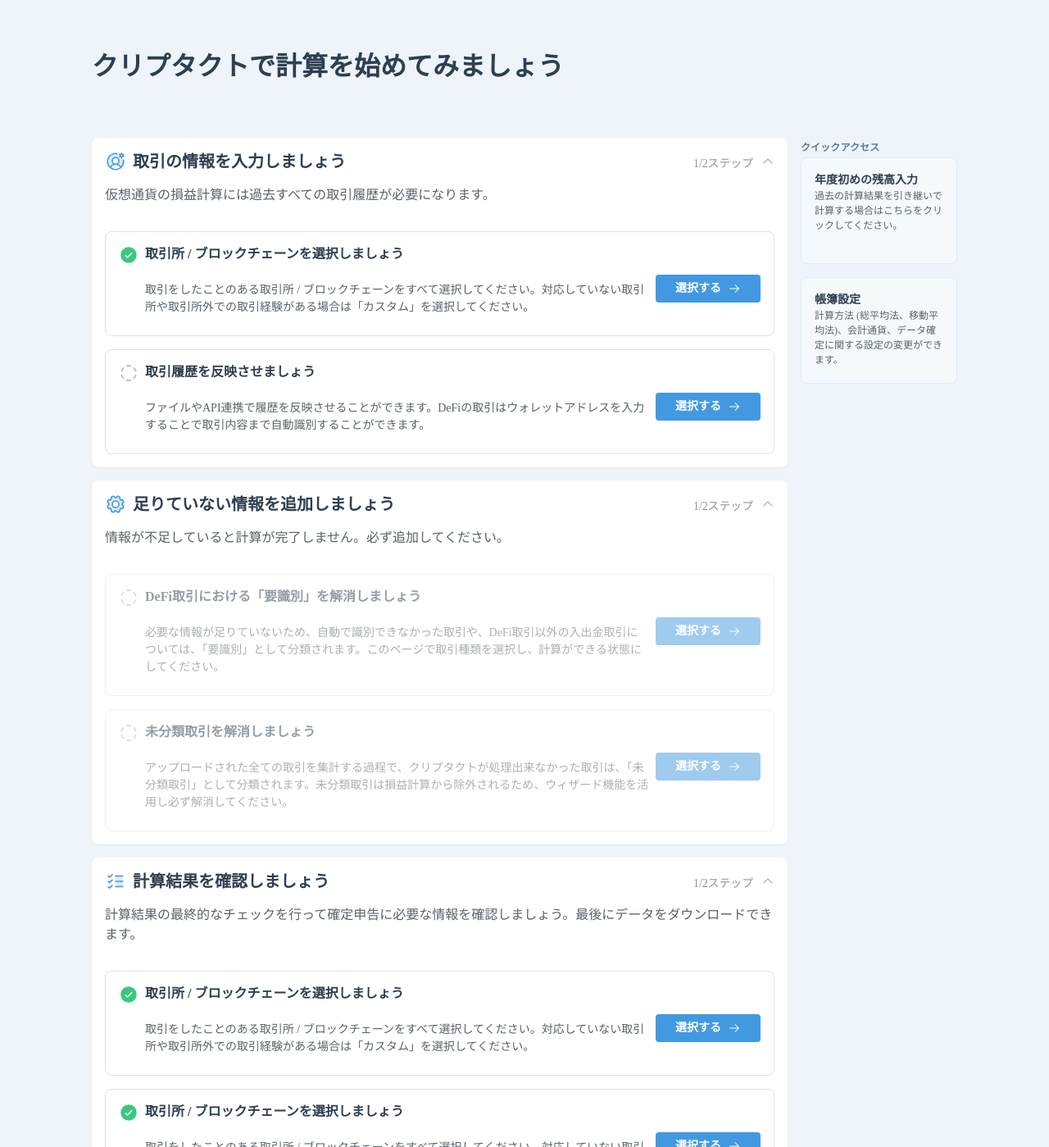
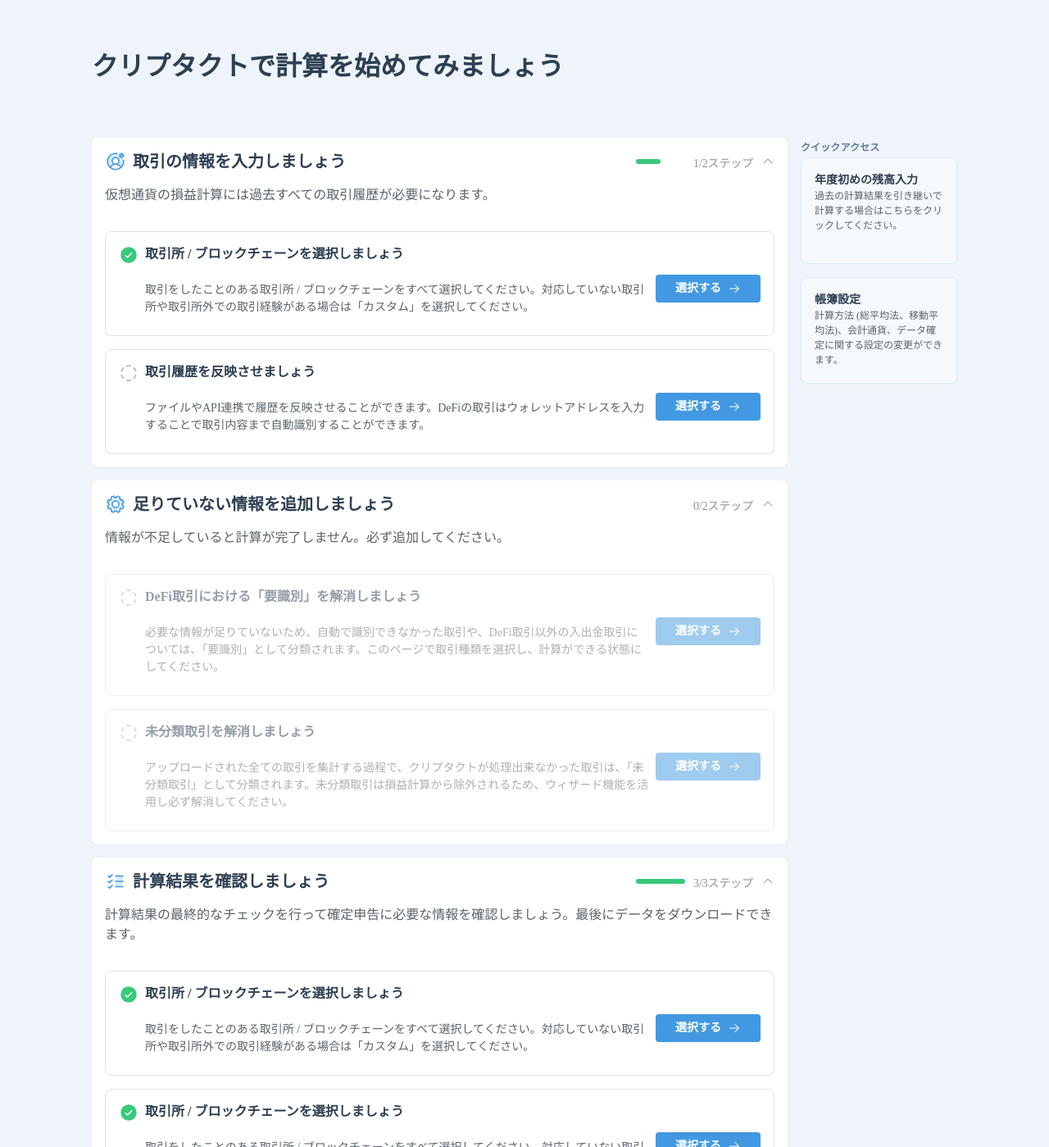
Before and after one commit to fvilar/pafin_exercise, a React (Create React App) app: page / in a window 1280 px wide. Shown: the top 1399 px of the page at 82% size. Built offline with nearby package versions, Linux system fonts and the light colour scheme.

Commit message:
Final hits to match the example

```diff
--- a/src/components/StepContainer.tsx
+++ b/src/components/StepContainer.tsx
@@ -7,12 +7,14 @@
 } from "@phosphor-icons/react";
 import ActionButton from "./ActionButton";
 import Step from "./Step";
-
+import ProgressBar from "./ProgressBar";
 type props = {
   title: string;
   description: string;
   icon: ReactNode;
   steps: ReactNode[];
+  progress: number;
+  counter: string;
 };
 
 export default function StepContainer(props: props) {
@@ -25,8 +27,12 @@
             <div className="transaction_title_text">{props.title}</div>
           </div>
           <div className="transaction_counter">
-            <div className="transaction_counter_progressbar"></div>
-            <div className="transaction_counter_text">1/2ステップ</div>
+            <div className="transaction_counter_progressbar">
+              <ProgressBar progressNumber={props.progress}></ProgressBar>
+            </div>
+            <div className="transaction_counter_text">
+              {props.counter}ステップ
+            </div>
             <CaretUp
               className="transaction_counter_icon"
               size={16}
--- a/src/pages/Assistant.tsx
+++ b/src/pages/Assistant.tsx
@@ -81,12 +81,16 @@
             ></UserCircleGear>
           }
           steps={Steps1}
+          progress={50}
+          counter="1/2"
         />
         <StepContainer
           title="足りていない情報を追加しましょう"
           description="情報が不足していると計算が完了しません。必ず追加してください。"
           icon={<Gear color="#4299E1" size={26} weight="duotone"></Gear>}
           steps={Steps2}
+          progress={0}
+          counter="0/2"
         />
         <StepContainer
           title="計算結果を確認しましょう"
@@ -95,6 +99,8 @@
             <ListChecks color="#4299E1" size={26} weight="duotone"></ListChecks>
           }
           steps={Steps3}
+          progress={100}
+          counter="3/3"
         />
       </div>
       <QuickAccessAside />
```
